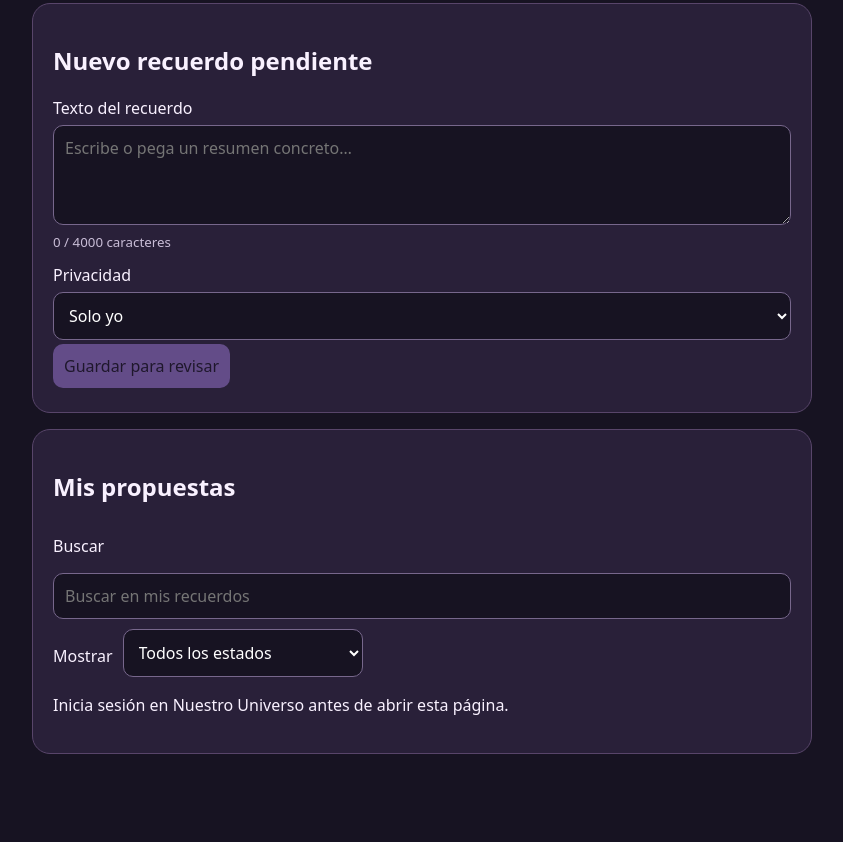
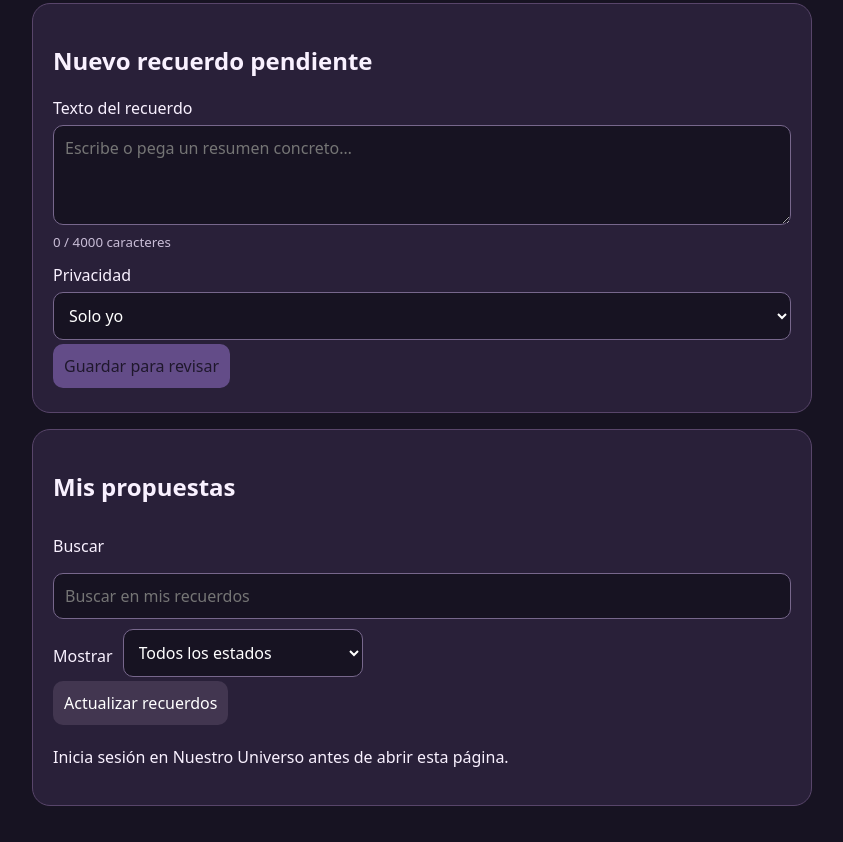
Before and after one commit to YisusCraiz/Nuestro-Universos, a plain HTML site: page yuki-memory.html in a window 1280 px wide. Shown: the part 277-1119 px from the top of the page, without its empty margins (218-1061 px from the left). Before the commit the page ends 1067 px from the top, so only its background shows below. Drawn offline with Linux system fonts and the light colour scheme.

Commit message:
Add manual memory refresh with unsaved-edit confirmation

```diff
--- a/yuki-memory.html
+++ b/yuki-memory.html
@@ -20,7 +20,7 @@ small,.muted{color:#c9bdd7}.stats{display:flex;gap:10px;flex-wrap:wrap}.stats sp
 <label for="memory">Texto del recuerdo</label><textarea id="memory" maxlength="4000" placeholder="Escribe o pega un resumen concreto…"></textarea>
 <small id="memory-count">0 / 4000 caracteres</small><label for="visibility">Privacidad</label><select id="visibility"><option value="private">Solo yo</option><option value="shared">Compartido (aún no visible para Julie)</option><option value="surprise">Sorpresa protegida</option></select>
 <button id="propose">Guardar para revisar</button></section>
-<section class="panel"><h2>Mis propuestas</h2><div id="stats" class="stats" aria-live="polite"></div><div class="toolbar"><label for="search">Buscar</label><input id="search" type="search" placeholder="Buscar en mis recuerdos" autocomplete="off" aria-label="Buscar recuerdos"><label for="filter">Mostrar</label><select id="filter"><option value="all">Todos los estados</option><option value="pending">Pendientes</option><option value="approved">Aprobados</option><option value="rejected">Rechazados</option></select></div><p id="notice" role="status" aria-live="polite"></p><div id="items"></div><button id="more" class="secondary" type="button" hidden>Cargar más recuerdos</button></section>
+<section class="panel"><h2>Mis propuestas</h2><div id="stats" class="stats" aria-live="polite"></div><div class="toolbar"><label for="search">Buscar</label><input id="search" type="search" placeholder="Buscar en mis recuerdos" autocomplete="off" aria-label="Buscar recuerdos"><label for="filter">Mostrar</label><select id="filter"><option value="all">Todos los estados</option><option value="pending">Pendientes</option><option value="approved">Aprobados</option><option value="rejected">Rechazados</option></select></div><button id="refresh" class="secondary" type="button">Actualizar recuerdos</button><p id="notice" role="status" aria-live="polite"></p><div id="items"></div><button id="more" class="secondary" type="button" hidden>Cargar más recuerdos</button></section>
 <script>
 (async()=>{
  const notice=document.getElementById('notice'),items=document.getElementById('items'),stats=document.getElementById('stats'),filter=document.getElementById('filter'),search=document.getElementById('search');
@@ -32,6 +32,8 @@ small,.muted{color:#c9bdd7}.stats{display:flex;gap:10px;flex-wrap:wrap}.stats sp
  let loadRevision=0;
  const more=document.getElementById('more');
  more.onclick=async()=>{pageSize+=100;more.disabled=true;try{await load();}catch(e){say(e.message);}finally{more.disabled=false;}};
+ const refresh=document.getElementById('refresh');
+ refresh.onclick=async()=>{if(refresh.disabled)return;const edited=[...items.querySelectorAll('article')].some(card=>{const area=card.querySelector('textarea'),level=card.querySelector('select');return area&&(area.value!==area.defaultValue||level&&level.value!==level.dataset.original)});if(edited&&!confirm('Hay cambios sin guardar. Actualizar descartará esas ediciones. ¿Continuar?'))return;refresh.disabled=true;try{await load();say('Recuerdos actualizados.')}catch(e){say('No se pudo actualizar: '+e.message)}finally{refresh.disabled=false;}};
  let sessionActive=true;
  const requireSession=async()=>{
   if(!sessionActive)throw Error('La sesión cambió. Vuelve a iniciar sesión.');
@@ -85,6 +87,7 @@ small,.muted{color:#c9bdd7}.stats{display:flex;gap:10px;flex-wrap:wrap}.stats sp
     const opt=document.createElement('option');opt.value=value;opt.textContent=label;level.append(opt);
    }
    level.value=entry.visibility;
+   level.dataset.original=entry.visibility;edit.defaultValue=entry.memory_text;
    card.append(heading,edit,level);
    const actions=document.createElement('div');
    const action=(title,kind,fn)=>{const b=document.createElement('button');b.type='button';b.textContent=title;b.className=kind||'';b.onclick=async()=>{if(b.disabled)return;b.disabled=true;try{await requireSession();await fn();if(sessionActive)await load()}catch(e){if(sessionActive){const conflict=/no se actualizó|no se aprobó|no se pudo revocar|no se eliminó/i.test(e.message);if(conflict){try{await load();say('El recuerdo cambió en otra sesión. Se cargó su versión actual. Revisa los datos antes de intentarlo de nuevo.')}catch(refreshError){say('No se pudo actualizar la lista: '+refreshError.message)}}else say('No se pudo guardar: '+e.message)}}finally{b.disabled=false}};actions.append(b)};
```
